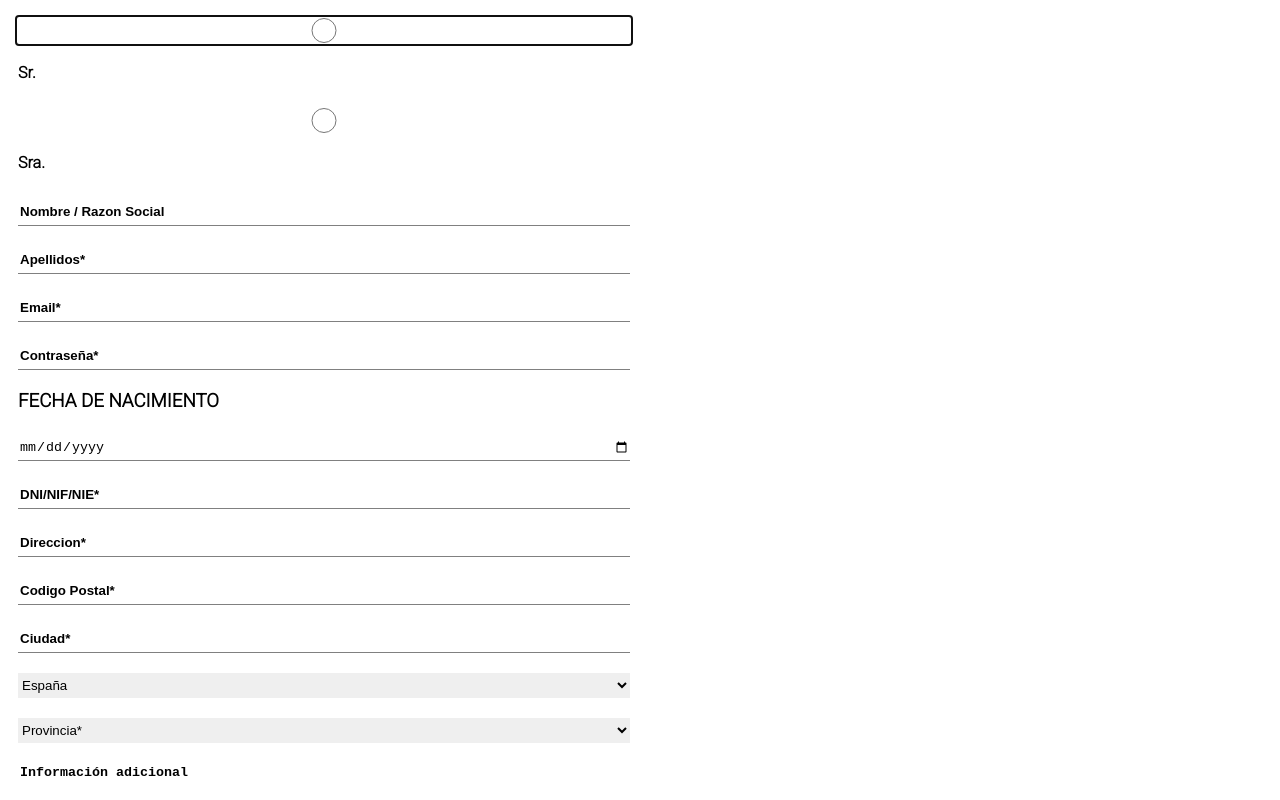
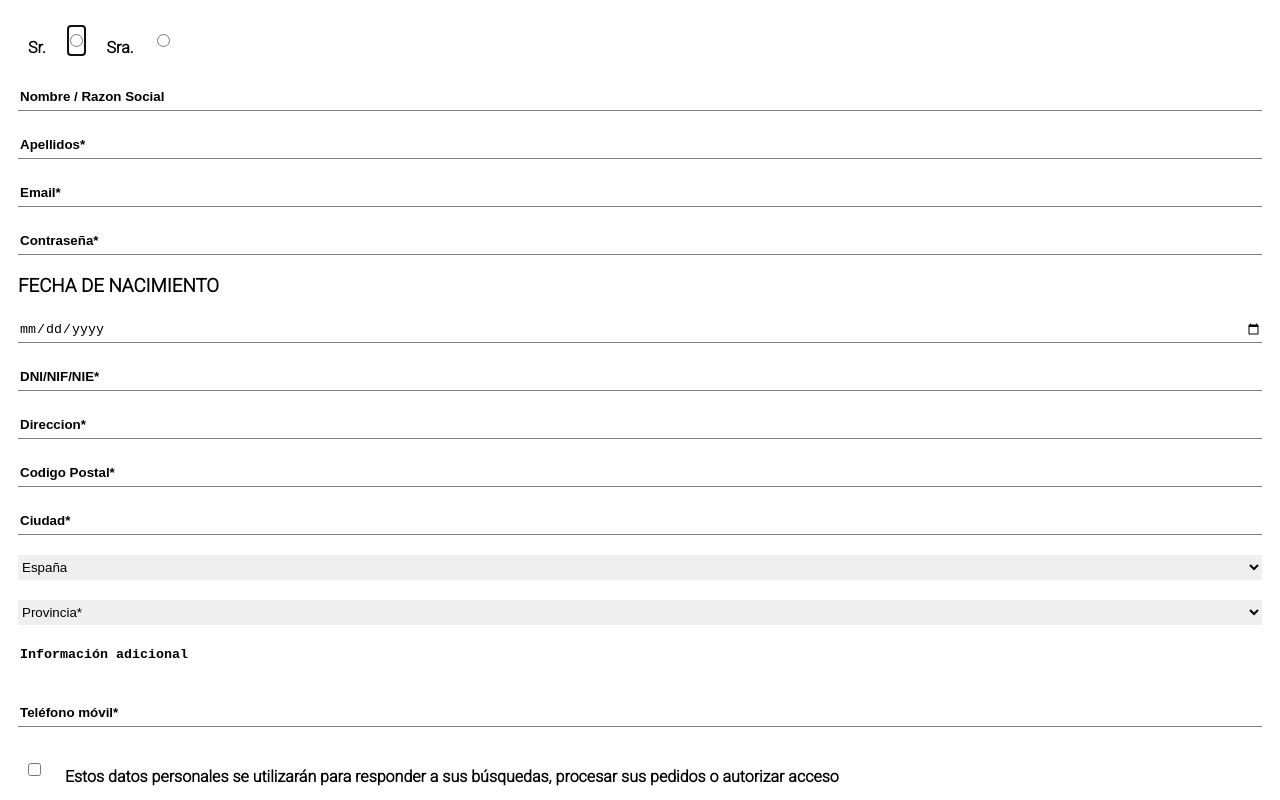
Before and after one commit to JoseAngelgomezm/DisenoWeb, a plain HTML site: page Tema2Practica/DisplayFlex/Ejercicio5Registro/Ejercicio5.html in a window 1280 px wide. Shown: the top 800 px of the page. Drawn offline with Linux system fonts and the light colour scheme.

Commit message:
termina ej4y5 displayflex

```diff
--- a/Tema2Practica/DisplayFlex/Ejercicio4Login/styles/index.css
+++ b/Tema2Practica/DisplayFlex/Ejercicio4Login/styles/index.css
@@ -1,5 +1,6 @@
 body{
     font-family: 'Roboto', 'sans-serif';
+    font-weight: bold;
 }
 
 a{
--- a/Tema2Practica/DisplayFlex/Ejercicio5Registro/Ejercicio5.html
+++ b/Tema2Practica/DisplayFlex/Ejercicio5Registro/Ejercicio5.html
@@ -6,7 +6,6 @@
     <meta name="viewport" content="width=device-width, initial-scale=1.0">
     <title>Document</title>
     <link rel="stylesheet" href="styles/index.css">
-    <link rel="stylesheet" href="styles/index.css">
     <link rel="preconnect" href="https://fonts.googleapis.com">
     <link rel="preconnect" href="https://fonts.gstatic.com" crossorigin>
     <link href="https://fonts.googleapis.com/css2?family=Roboto:wght@300&display=swap" rel="stylesheet">
@@ -14,31 +13,48 @@
 
 <body>
     <form action="Ejercicio5.html" method="post">
-        <input type="radio" id="sr" autofocus name="sexo" value="sr">
-        <label for="sr">Sr.</label>
-        <input type="radio" id="sra" name="sexo" value="sra">
-        <label for="sra">Sra.</label>
-        <input type="text" placeholder="Nombre / Razon Social" aria-label="nombre" id="nombre" title="Indica tu Nombre / Razón Social">
-        <input type="text" required placeholder="Apellidos*" aria-label="apellidos" id="apellidos" title="Indica tu Apellido">
-        <input type="email" required pattern="[a-z0-9._%+-]+@[a-z0-9.-]+\.[a-z]{2,4}$" aria-label="email" placeholder="Email*" id="email" title="Indica tu email">
-        <input type="password" required pattern="^(?=.*\d)(?=.*[a-z])(?=.*[A-Z])(?=.*[!@#$%^&*]).{8,}$" aria-label="contraseña" placeholder="Contraseña*" id="contrasena" title="Introduce una contraseña">
+        <div>
+            <label for="sr">Sr.</label>
+            <input type="radio" id="sr" autofocus name="sexo" value="sr">
+            <label for="sra">Sra.</label>
+            <input type="radio" id="sra" name="sexo" value="sra">
+        </div>
+
+        <input type="text" placeholder="Nombre / Razon Social" aria-label="nombre" id="nombre"
+            title="Indica tu Nombre / Razón Social">
+        <input type="text" required placeholder="Apellidos*" aria-label="apellidos" id="apellidos"
+            title="Indica tu Apellido">
+        <input type="email" required pattern="[a-z0-9._%+-]+@[a-z0-9.-]+\.[a-z]{2,4}$" aria-label="email"
+            placeholder="Email*" id="email" title="Indica tu email">
+        <input type="password" required pattern="^(?=.*\d)(?=.*[a-z])(?=.*[A-Z])(?=.*[!@#$%^&*]).{8,}$"
+            aria-label="contraseña" placeholder="Contraseña*" id="contrasena" title="Introduce una contraseña">
         <h3>FECHA DE NACIMIENTO</h3>
         <input type="date" name="fecha" id="fecha" min="1950-01-01" max="2023-01-01" aria-label="fecha nacimiento">
-        <input type="text" name="dni" pattern="^[XYZ0-9][0-9]{7}[A-Za-z]$" aria-label="dni" required placeholder="DNI/NIF/NIE*" title="Indica tu DNI">
-        <input type="text" name="direccion" id="direccion" required placeholder="Direccion*" aria-label="direccion" title="Introduce tu direccion">
-        <input type="text" name="codigop" id="codigop" pattern="[0-9]{5}" aria-label="codigo postal" required placeholder="Codigo Postal*" title="Indica tu CP">
-        <input type="text" name="ciudad" id="ciudad" required placeholder="Ciudad*" aria-label="ciudad" title="Indica tu Ciudad">
+        <input type="text" name="dni" pattern="^[XYZ0-9][0-9]{7}[A-Za-z]$" aria-label="dni" required
+            placeholder="DNI/NIF/NIE*" title="Indica tu DNI">
+        <input type="text" name="direccion" id="direccion" required placeholder="Direccion*" aria-label="direccion"
+            title="Introduce tu direccion">
+        <input type="text" name="codigop" id="codigop" pattern="[0-9]{5}" aria-label="codigo postal" required
+            placeholder="Codigo Postal*" title="Indica tu CP">
+        <input type="text" name="ciudad" id="ciudad" required placeholder="Ciudad*" aria-label="ciudad"
+            title="Indica tu Ciudad">
         <select name="pais" title="Indica tu provincia" id="pais" aria-label="país">
             <option>España</option>
         </select>
         <select name="provincia" id="provincia" title="provincia" aria-label="provincia">
             <option>Provincia*</option>
         </select>
-        <textarea placeholder="Información adicional" title="Aporta informacion adicional si lo crees necesario" aria-label="información adicional"></textarea>
-        <input type="tel" name="telefono" id="telefono" required pattern="[6-9][0-9]{8}" placeholder="Teléfono móvil*" aria-label="teléfono" title="Indica tu teléfono móvil">
-        <input type="checkbox" name="autorizar" id="autorizar">
-        <label for="autorizar">Estos datos personales se utilizarán para responder a sus búsquedas, procesar sus pedidos
-            o autorizar acceso</label>
+        <textarea placeholder="Información adicional" title="Aporta informacion adicional si lo crees necesario"
+            aria-label="información adicional"></textarea>
+        <input type="tel" name="telefono" id="telefono" required pattern="[6-9][0-9]{8}" placeholder="Teléfono móvil*"
+            aria-label="teléfono" title="Indica tu teléfono móvil">
+        <div>
+            <input type="checkbox" name="autorizar" id="autorizar">
+            <label for="autorizar">Estos datos personales se utilizarán para responder a sus búsquedas, procesar sus
+                pedidos
+                o autorizar acceso</label>
+        </div>
+
         <button type="submit" name="registrarse" id="registrarse">Registrarse</button>
     </form>
 </body>
--- a/Tema2Practica/DisplayFlex/Ejercicio5Registro/styles/index.css
+++ b/Tema2Practica/DisplayFlex/Ejercicio5Registro/styles/index.css
@@ -6,7 +6,6 @@ body{
 form *{
     margin: 10px;
     border: none;
-    height: 25px;
 }
 
 form *::placeholder{
@@ -20,12 +19,12 @@ form input{
 
 form{
     display: flex;
-    flex-direction: column;
-    width: 50%;
+    flex-flow: column;
+    width: 100%;
 }
 
-form #sr,#sra{
-    flex-direction: row;
+form input, label, select{
+    height: 25px;
 }
 
 form button{
```
